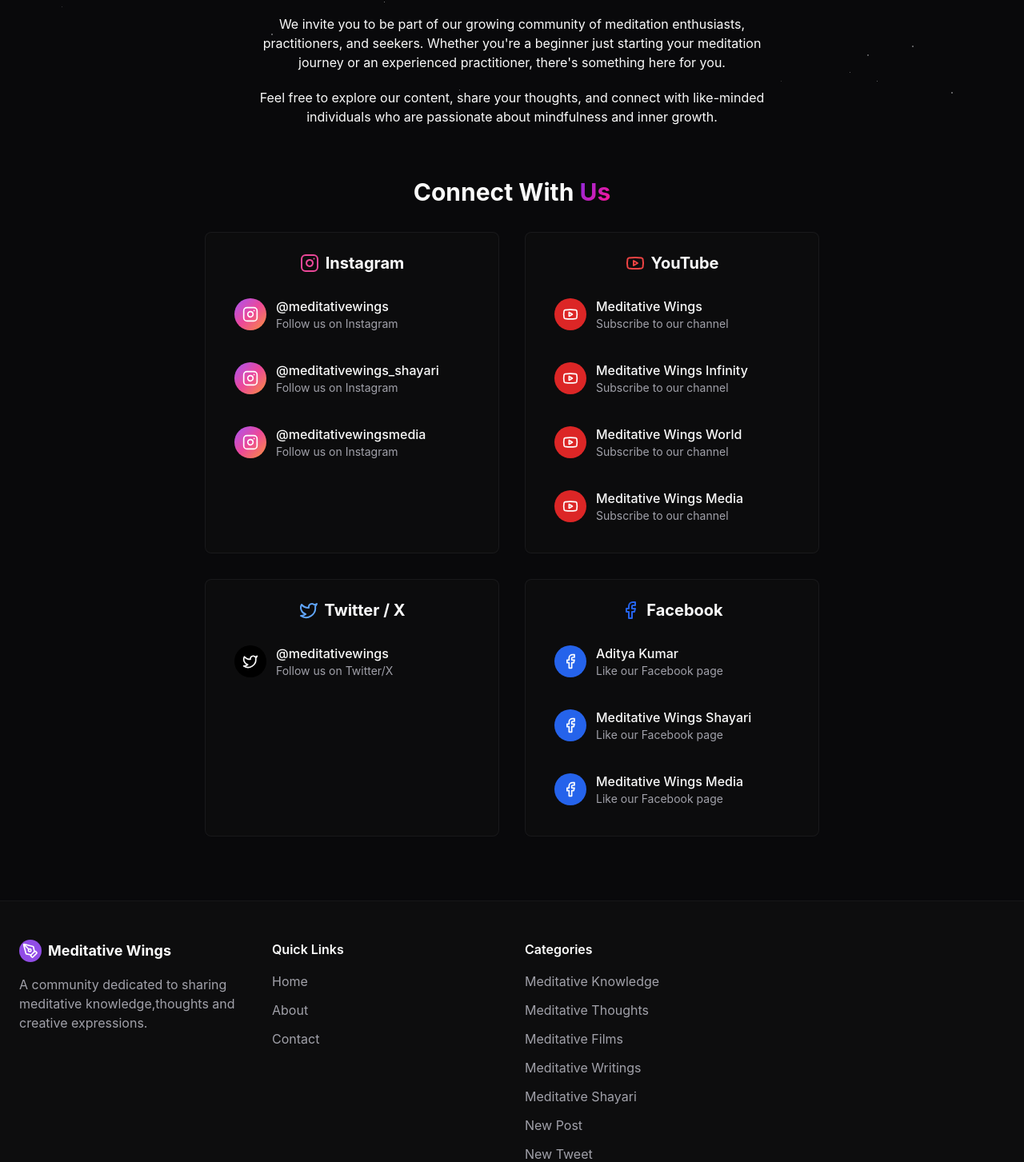
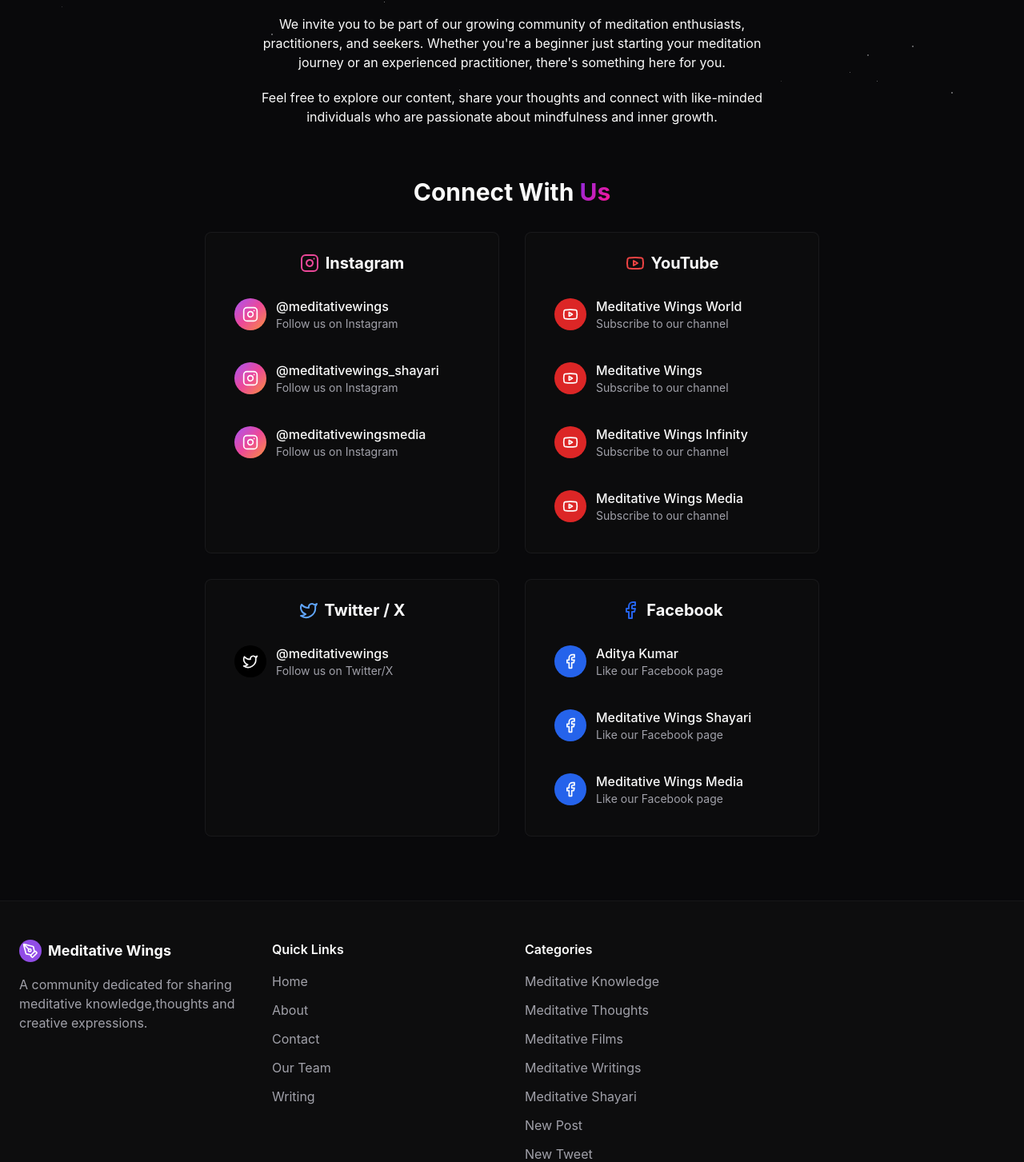
Before and after one commit to akshatverma1/Meditative_Wings_FE, a React (Vite) app: page /about in a window 1280 px wide. Shown: the part 677-2130 px from the top of the page at 80% size. Built offline with nearby package versions, Linux system fonts and the light colour scheme.

Commit message:
Tailwind Css I Complete

```diff
--- a/src/components/Footer.jsx
+++ b/src/components/Footer.jsx
@@ -15,7 +15,7 @@
             <span className="text-lg font-bold">Meditative Wings</span>
           </Link>
           <p className="text-muted-foreground mb-6">
-            A community dedicated to sharing meditative knowledge,thoughts and creative expressions.
+            A community dedicated for sharing meditative knowledge,thoughts and creative expressions.
           </p>
           <div className="flex gap-4">
             {/* <a href="https://twitter.com" className="text-muted-foreground hover:text-primary">
@@ -59,6 +59,16 @@
             <li>
               <Link to="/contact" className="text-muted-foreground hover:text-foreground">
                 Contact
+              </Link>
+            </li>
+            <li>
+              <Link to="/OurTeam" className="text-muted-foreground hover:text-foreground">
+                Our Team
+              </Link>
+            </li>
+            <li>
+              <Link to="/tweet" className="text-muted-foreground hover:text-foreground">
+                Writing
               </Link>
             </li>
             {/* <li>
--- a/src/pages/AboutPage.jsx
+++ b/src/pages/AboutPage.jsx
@@ -9,9 +9,9 @@
   social_media: {
     Instagram: ["meditativewings", "meditativewings_shayari", "meditativewingsmedia"],
     YouTube: {
+      meditative_wings_world: "https://youtube.com/@meditativewingsworld?si=bHkf8Xl0nTJHDWlz",
       meditative_wings:"https://youtube.com/@meditativewings?si=5GZ-7JtYGcXBeWQP",
       meditative_wings_infinity: "https://youtube.com/@meditativewingsinfinity?si=b3PxkLVpSw0N72Qh",
-      meditative_wings_world: "https://youtube.com/@meditativewingsworld?si=bHkf8Xl0nTJHDWlz",
       meditative_wings_media: "https://youtube.com/@meditativewingsmedia?si=lb1cnozz991e0pPg",
     },
     Twitter_X: {
@@ -79,7 +79,7 @@
               something here for you.
             </p>
             <p>
-              Feel free to explore our content, share your thoughts, and connect with like-minded individuals who are
+              Feel free to explore our content, share your thoughts and connect with like-minded individuals who are
               passionate about mindfulness and inner growth.
             </p>
           </div>
--- a/src/pages/ContactPage.jsx
+++ b/src/pages/ContactPage.jsx
@@ -21,7 +21,7 @@
             <div>
               <h2 className="text-2xl font-bold mb-6">Get in Touch</h2>
               <p className="text-muted-foreground mb-8">
-                Have questions, suggestions, or want to contribute to MeditativeBlogs? We'd love to hear from you. Fill
+                Have questions, suggestions or want to contribute to MeditativeBlogs? We'd love to hear from you. Fill
                 out the form and we'll get back to you as soon as possible.
               </p>
 
--- a/src/pages/HomePage.jsx
+++ b/src/pages/HomePage.jsx
@@ -57,8 +57,7 @@
               Explore <span className="featured-gradient">Meditative</span> Content
             </h1>
             <h4>The Songs of Silence , God and Love</h4>
-            <p className="text-xl text-muted-foreground mb-10 max-w-3xl mx-auto">
-            Ancient revealations of the universe, multidimension and the earth civilizations promoting mindfulness and life deeper understanding
+            <p className="text-xl text-muted-foreground mb-10 max-w-3xl mx-auto">Infinite love at the point of Infinity. <br></br>Ancient revealations of the universe, multidimension and the earth civilizations promoting mindfulness and life deeper understanding
             </p>
           </section>
 
--- a/src/pages/TeamGrid.jsx
+++ b/src/pages/TeamGrid.jsx
@@ -7,8 +7,8 @@
   {
     id: 1,
     name: "Aditya kumar",
-    role: "Founder",
-    image: "https://i.pinimg.com/736x/3c/b7/07/3cb7074fcb4f3c33836a9b2c2349de63.jpg",
+    role: "",
+    image: "https://i.pinimg.com/474x/1e/11/19/1e11198fe3cc9bdfef3926b5a3c713ec.jpg",
     bio: "B.Tech-VIT VELLORE,TAMILNADU Director Meditativewings,Director Meditative IAS Academy,Director Meditativewings Media",
     social: {
       twitter: "https://twitter.com/akshat",
@@ -20,8 +20,8 @@
   {
     id: 2,
     name: "Ram Chandra Mandal",
-    role: "Co-Founder",
-    image: "https://i.pinimg.com/736x/6e/81/49/6e8149b6c3fb13b1df587b85d3f6f5a7.jpg",
+    role: "",
+    image: "https://i.pinimg.com/736x/4e/0a/c5/4e0ac51d0eacc2626e0f4de2696796b1.jpg",
     bio: "Retired Deputy Director Of Education,Magadh Division,Bihar Government",
     social: {
       twitter: "https://twitter.com/sarah",
@@ -34,7 +34,7 @@
     name: "Prashant sharma",
     role: "Social Media Manager",
     image: "https://i.pinimg.com/736x/97/f5/ef/97f5ef6ca75431c6a789d060e764fffd.jpg",
-    bio: "Creating and curating meaningful content that inspires mindful living.",
+    bio: "",
     social: {
       twitter: "https://twitter.com/michael",
       linkedin: "https://linkedin.com/in/michael",
```
